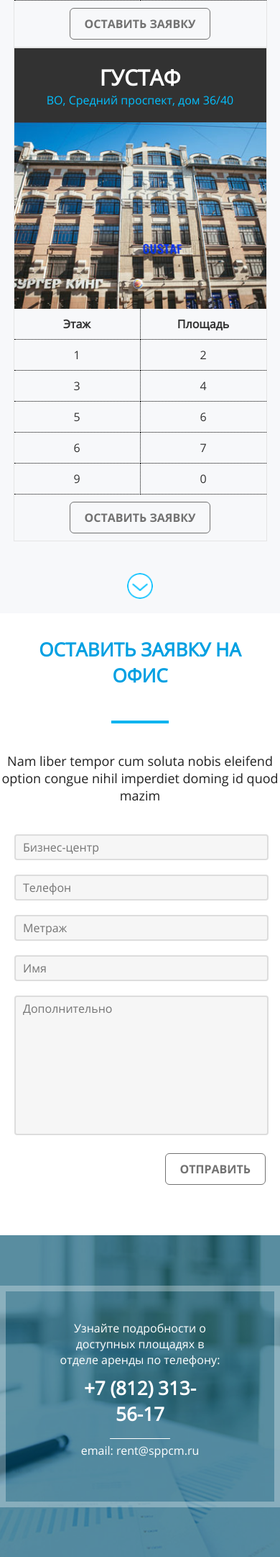
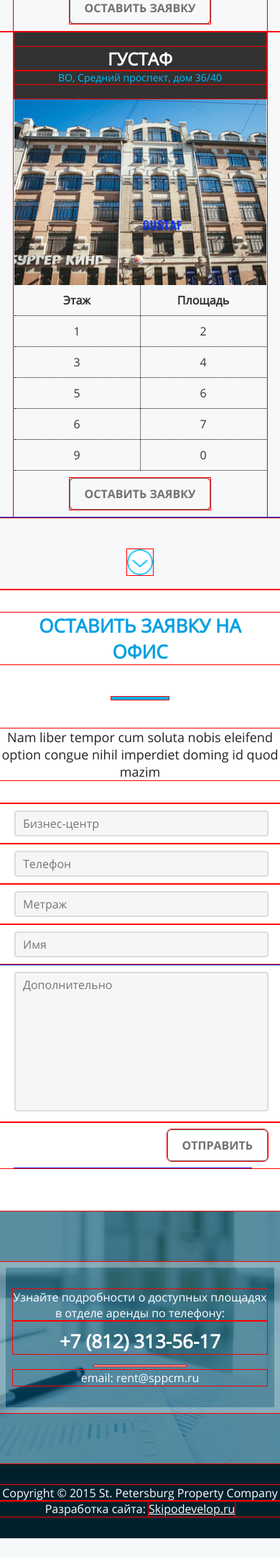
Before and after one commit to Smitevils/SPPC, a PHP site: page /rent.php in a window 390 px wide. Shown: the part 2209-4372 px from the top of the page at 72% size. After the commit the page ends 4346 px from the top, so only its background shows below. Run offline with PHP 8.4, Linux system fonts and the light colour scheme.

Commit message:
Делаю адаптивную верстку - исправляю

```diff
--- a/assets/html/bc-gustaf.html
+++ b/assets/html/bc-gustaf.html
@@ -27,7 +27,7 @@
 		</div>
 		<div class="head-text-centered-wrap">
 			<div class="head-text-centered">
-				<h1><strong>&mdash;</strong> <span>БИЗНЕС ЦЕНТР <blink>ГУСТАФ</blink></span> <strong>&mdash;</strong></h1>
+				<h1><strong>&mdash;</strong> БИЗНЕС ЦЕНТР <blink>ГУСТАФ</blink> <strong>&mdash;</strong></h1>
 				<p>Сеть бизнес-центров в Санкт-Петербурге</p>
 				<a href="tel:+78123135617">+7 (812) 313-56-17</a>
 			</div>
--- a/assets/html/bc-magnus.html
+++ b/assets/html/bc-magnus.html
@@ -27,7 +27,7 @@
 		</div>
 		<div class="head-text-centered-wrap">
 			<div class="head-text-centered">
-				<h1><strong>&mdash;</strong> <span>БИЗНЕС ЦЕНТР <blink>МАГНУС</blink></span> <strong>&mdash;</strong></h1>
+				<h1><strong>&mdash;</strong> БИЗНЕС ЦЕНТР <blink>МАГНУС</blink> <strong>&mdash;</strong></h1>
 				<p>Сеть бизнес-центров в Санкт-Петербурге</p>
 				<a href="tel:+78123135617">+7 (812) 313-56-17</a>
 			</div>
--- a/assets/html/bc-oscar.html
+++ b/assets/html/bc-oscar.html
@@ -27,7 +27,7 @@
 		</div>
 		<div class="head-text-centered-wrap">
 			<div class="head-text-centered">
-				<h1><strong>&mdash;</strong> <span>БИЗНЕС ЦЕНТР <blink>ОСКАР</blink></span> <strong>&mdash;</strong></h1>
+				<h1><strong>&mdash;</strong> БИЗНЕС ЦЕНТР <blink>ОСКАР</blink> <strong>&mdash;</strong></h1>
 				<p>Сеть бизнес-центров в Санкт-Петербурге</p>
 				<a href="tel:+78123135617">+7 (812) 313-56-17</a>
 			</div>
--- a/assets/html/footer.html
+++ b/assets/html/footer.html
@@ -1,5 +1,6 @@
 <footer>
 	<div class="footer-content width-center-block">
-		<p>Copyright © 2015 <a href="http://skipodevelop.ru/" target="_blank">Skipodevelop.ru</a></p>
+		<p>Copyright © 2015 St. Petersburg Property Company</p>
+		<p>Разработка сайта: <a href="http://skipodevelop.ru/" target="_blank">Skipodevelop.ru</a></p>
 	</div>
 </footer>
--- a/assets/html/main.html
+++ b/assets/html/main.html
@@ -114,7 +114,7 @@
 		</div>
 		<div class="footer width-center-block">
 			<div class="footer-text-left">
-				<!-- <p>© 2015 St. Petersburg Property Company</p><br><br> -->
+				<p>© 2015 St. Petersburg Property Company</p>
 				<p>Разработка сайта: <a href="http://skipodevelop.ru/" target="_blank">Skipodevelop.com</a></p>
 			</div>
 			<div class="footer-text-right">
--- a/assets/styles/_adaptive.scss
+++ b/assets/styles/_adaptive.scss
@@ -125,7 +125,7 @@
 	//--
 	.rent-content-head {height: 600px;}
 	.rent-mail-block {
-		.button-2 {margin-right: 20px;}
+		.button-2 {margin-right: 17px;}
 	}
 	.rent-number-block-text {
 		h1 {font-size: 22px; padding-top: 10px;}
@@ -170,4 +170,16 @@
 	.aboutus-video-under-block .button-1 {margin-bottom: 10px;}
 	.text-aboutus p {text-align: center;}
 	.ourclients h2 {font-size: 26px;}
+	//
+	.rent-free-office {h1 {padding-top: 0px;}}
+	.rent-number-block .rent-number-block-text {padding: 30px 10px!important;}
+	//
+	.contacts-form-bid {h1 {padding-top: 30px;}}
+	.contacts-characteristics {margin-top: 10px; margin-bottom: 10px;}
+	/*****/
+	.number-block .number-block-text {padding: 40px 10px 40px 10px!important;}
+	/********/
+	.footer-content {
+		p {width: 100%; text-align: center;}
+	}
 }
--- a/assets/styles/_bc-magnus.scss
+++ b/assets/styles/_bc-magnus.scss
@@ -11,7 +11,8 @@
 	p {font-size: 24px;}
 	a {
 		display: inline-block; text-decoration: none; font-size: 54px;
-		border: 13px solid $color-transparent-2; padding: 16px 38px; margin-top: 47px;
+		border: 8px solid $color-transparent-2; padding: 16px 38px; margin-top: 47px;
+		font-family: "OpenSansSemiBold",OpenSansSemiBold,Arial,sans-serif!important;
 	}
 }
 
@@ -33,7 +34,9 @@
 	}
 }
 
-.bc-content {}
+.bc-content {
+	h1 {padding-top: 30px;}
+}
 
 .bc-advantages {
 	padding-bottom: 70px;
@@ -182,7 +185,7 @@
 .number-block {
 	padding: 70px 0; text-align: center;
 	.number-block-text {
-		z-index: 3; position: relative; padding: 40px 70px 60px 70px; display: inline-block; border: 8px solid $color-transparent-3;
+		z-index: 3; position: relative; padding: 40px 70px 40px 70px; display: inline-block; border: 8px solid $color-transparent-3;
 		.number-block-line {border-bottom: 1px solid $color-1; width: 36%; display: inline-block;}
 		h1 {padding-top: 10px;}
 	}
--- a/assets/styles/_contacts.scss
+++ b/assets/styles/_contacts.scss
@@ -24,7 +24,7 @@
 }
 .contacts-form-bid {
 	text-align: center; padding-bottom: 80px;
-	h1 {color: $font-color-7; padding-top: 30px;}
+	h1 {color: $font-color-7; padding-top: 60px;}
 	.contacts-line {width: 60px; border-bottom: 4px $color-2 solid; margin: 30px 0;}
 	p {color: $font-color-3; padding-bottom: 30px;}
 	.contacts-bid-block {
--- a/assets/styles/_main.scss
+++ b/assets/styles/_main.scss
@@ -70,7 +70,7 @@
 		//position: absolute; bottom: 0;
 		.footer-text-left {
 			float: left;
-			p {line-height: 73px; font-family: "MyriadProRegular",MyriadProRegular,Arial,sans-serif;}
+			p {line-height: 37px; font-family: "MyriadProRegular",MyriadProRegular,Arial,sans-serif;}
 		}
 		.footer-text-right {
 			float: right;
--- a/assets/styles/_master.scss
+++ b/assets/styles/_master.scss
@@ -1,7 +1,7 @@
 @import 'variables';
 
-//div, ul, li, ul, li,h1, h2, p, a {outline: 1px red solid;}
-//.clear {outline: 1px blue solid;}
+div, ul, li, ul, li,h1, h2, p, a {outline: 1px red solid;}
+.clear {outline: 1px blue solid;}
 
 html,body {width: 100%; height: 100%;}
 body {font-family: "OpenSansRegular",OpenSansRegular,Arial,sans-serif; position: relative;}
--- a/assets/styles/_rent.scss
+++ b/assets/styles/_rent.scss
@@ -2,10 +2,13 @@
 
 .rent-content-head {
 	height: 900px; overflow: hidden; position: relative;
+	.head-text-centered h1 {font-family: "OpenSansExtraBold",OpenSansExtraBold,Arial,sans-serif;}
+	.head-text-centered p {font-family: "OpenSansLight",OpenSansLight,Arial,sans-serif;}
+	.head-text-centered a {font-family: "OpenSansSemiBold",OpenSansSemiBold,Arial,sans-serif;}
 }
 
 .rent-free-office {
-
+	h1 {padding-top: 60px;}
 }
 
 .rent-number-block-wrap {
@@ -15,7 +18,7 @@
 .rent-number-block {
 	padding: 70px 0; text-align: center;
 	.rent-number-block-text {
-		z-index: 3; position: relative; padding: 40px 70px 60px 70px; display: inline-block; border: 8px solid $color-transparent-3;
+		z-index: 3; position: relative; padding: 40px 70px 40px 70px; display: inline-block; border: 8px solid $color-transparent-3;
 		.rent-number-block-line {border-bottom: 1px solid $color-1; width: 36%; display: inline-block;}
 	}
 }
@@ -32,9 +35,9 @@
 		-webkit-transition: all 0.3s;
 		-o-transition: all 0.3s;
 		transition: all 0.3s;
-		h2 {font-size: 30px;}
+		h2 {font-size: 24px;}
 		p {
-			color: $font-color-12;
+			color: $font-color-12; font-size: 14px;
 			-webkit-transition: all 0.3s;
 			-o-transition: all 0.3s;
 			transition: all 0.3s;
@@ -67,10 +70,10 @@
 	.rent-mail-box {padding: 0 0px;}
 	text-align: center;
 	.input_wrap { padding: 0 40px 0 20px;}
-	.button-2 {float: right; margin: 10px 0;}
+	.button-2 {float: right; margin: 10px 0; margin-right: 17px;}
 	input {
 		width: 100%; padding: 5px 10px; display: inline-block;
-		margin: 10px 0px; border: 2px solid $color-9; background: $color-10;
+		margin: 10px 0px; border: 2px solid $color-9; background: $color-3;
 		-webkit-border-radius: 4px;
 		-moz-border-radius: 4px;
 		-ms-border-radius: 4px;
@@ -79,7 +82,7 @@
 	}
 	textarea {
 		width: 100%; height: 180px; resize: none; border: none; border: 2px solid $color-9; padding: 5px 10px;
-		-webkit-border-radius: 4px; background: $color-10; margin: 10px 0px;
+		-webkit-border-radius: 4px; background: $color-3; margin: 10px 0px;
 		-moz-border-radius: 4px;
 		-ms-border-radius: 4px;
 		-o-border-radius: 4px;
--- a/assets/styles/unity.css
+++ b/assets/styles/unity.css
@@ -142,6 +142,12 @@
   font-style: normal;
   font-weight: normal; }
 /* variables */
+div, ul, li, ul, li, h1, h2, p, a {
+  outline: 1px red solid; }
+
+.clear {
+  outline: 1px blue solid; }
+
 html, body {
   width: 100%;
   height: 100%; }
@@ -1043,7 +1062,7 @@ object {
   .rent-number-block .rent-number-block-text {
     z-index: 3;
     position: relative;
-    padding: 40px 70px 60px 70px;
+    padding: 40px 70px 40px 70px;
     display: inline-block;
     border: 8px solid rgba(255, 255, 255, 0.3); }
     .rent-number-block .rent-number-block-text .rent-number-block-line {
@@ -1068,9 +1087,10 @@ object {
     -o-transition: all 0.3s;
     transition: all 0.3s; }
     .rent-choise-block .rent-choise-block-img-head h2 {
-      font-size: 30px; }
+      font-size: 24px; }
     .rent-choise-block .rent-choise-block-img-head p {
       color: #03c0ff;
+      font-size: 14px;
       -webkit-transition: all 0.3s;
       -o-transition: all 0.3s;
       transition: all 0.3s; }
@@ -1116,7 +1136,8 @@ object {
     padding: 0 40px 0 20px; }
   .rent-mail-block .button-2 {
     float: right;
-    margin: 10px 0; }
+    margin: 10px 0;
+    margin-right: 17px; }
   .rent-mail-block input {
     width: 100%;
     padding: 5px 10px;
@@ -1585,7 +1606,7 @@ footer {
     height: 600px; }
 
   .rent-mail-block .button-2 {
-    margin-right: 20px; }
+    margin-right: 17px; }
 
   .rent-number-block-text h1 {
     font-size: 22px;
@@ -1645,4 +1666,26 @@ footer {
     text-align: center; }
 
   .ourclients h2 {
-    font-size: 26px; } }
+    font-size: 26px; }
+
+  .rent-free-office h1 {
+    padding-top: 0px; }
+
+  .rent-number-block .rent-number-block-text {
+    padding: 30px 10px !important; }
+
+  .contacts-form-bid h1 {
+    padding-top: 30px; }
+
+  .contacts-characteristics {
+    margin-top: 10px;
+    margin-bottom: 10px; }
+
+  /*****/
+  .number-block .number-block-text {
+    padding: 40px 10px 40px 10px !important; }
+
+  /********/
+  .footer-content p {
+    width: 100%;
+    text-align: center; } }
```
Also changed, not shown: other parts of assets/styles/unity.css (+19 -6 lines).
